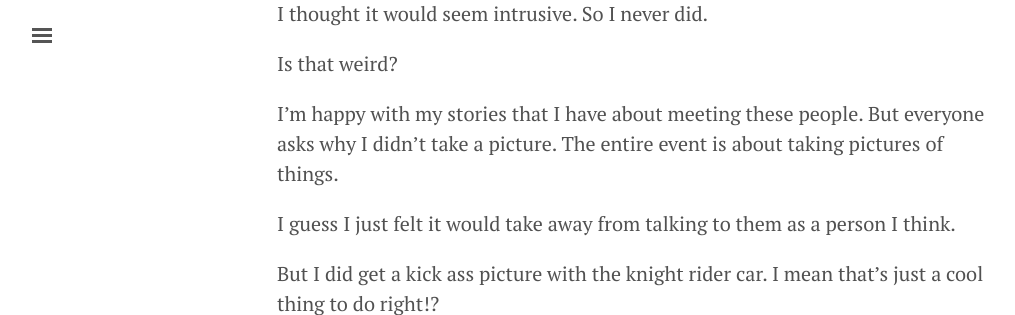
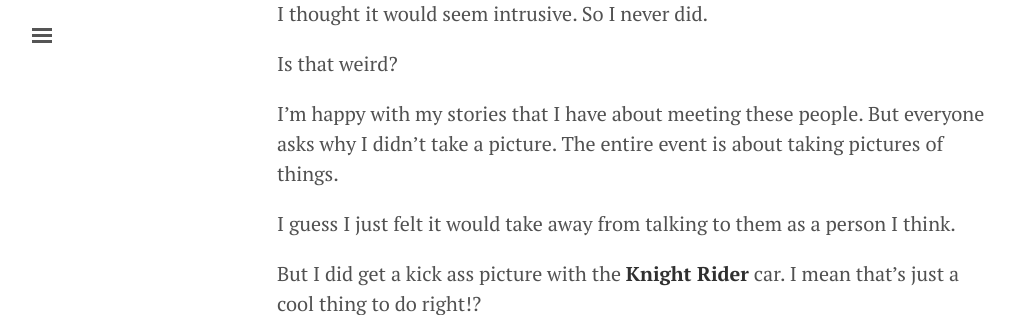
Before and after one commit to tmray/tmray.github.com, a Jekyll site: the page built from _posts/2015-08-24-my-first-comicon.md, in a window 1280 px wide and 900 px high, scrolled down 2395 px, cut to the strip 0-315 px from the top of the window. Shown: the whole strip, without its empty margins (3-1018 px from the left). Built offline with Jekyll 4.4.1, drawn with Linux system fonts in a browser that asks for light colours.

```diff
--- a/_posts/2015-08-24-my-first-comicon.md
+++ b/_posts/2015-08-24-my-first-comicon.md
@@ -64,6 +64,6 @@ I'm happy with my stories that I have about meeting these people. But everyone a
 
 I guess I just felt it would take away from talking to them as a person I think.
 
-But I did get a kick ass picture with the knight rider car. I mean that's just a cool thing to do right!?
+But I did get a kick ass picture with the **Knight Rider** car. I mean that's just a cool thing to do right!?
 
 ![Me & K.I.T.T.](https://lh3.googleusercontent.com/BDo-3mJq4WW7UICsZvFwWdQEVI5udFkFNRHMNDGTb6kC=w800-no)
```
